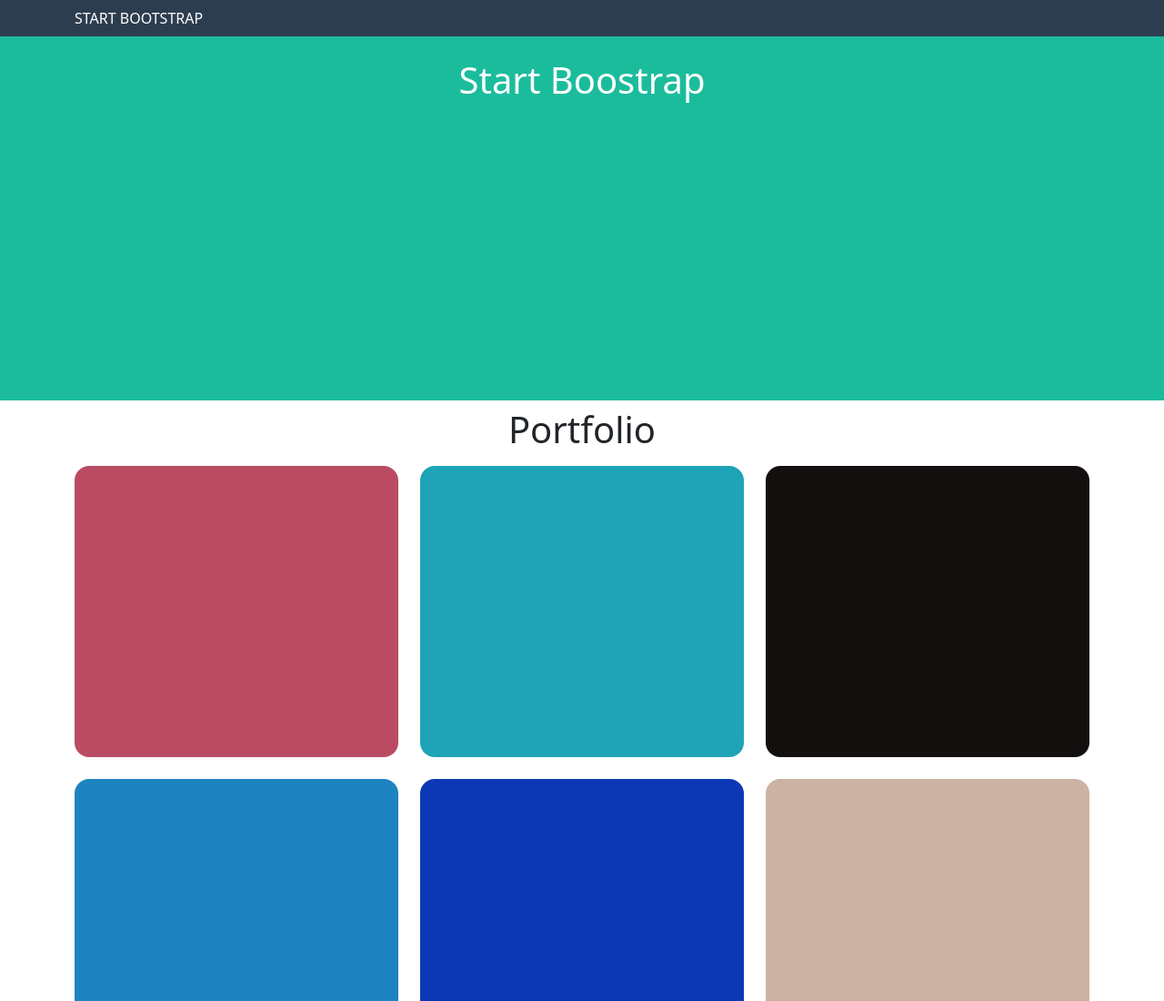
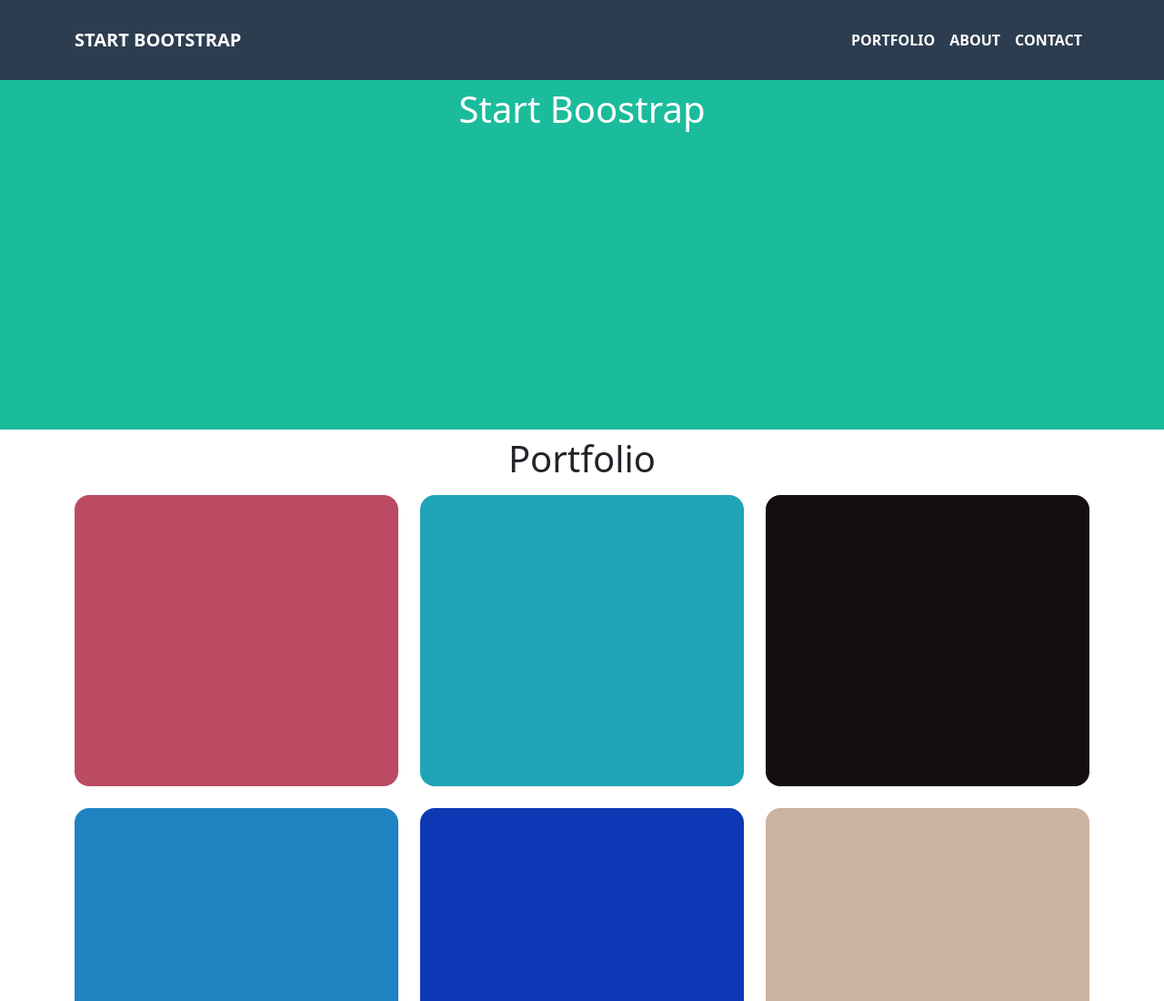
Before and after one commit to RiccardoNestola/html-css-bootstrap-freelancer, a plain HTML site: page index.html in a window 1280 px wide. Shown: the top 1100 px of the page at 91% size. Drawn offline with nearby package versions, Linux system fonts and the light colour scheme.

Commit message:
complete navbar

```diff
--- a/css/style.css
+++ b/css/style.css
@@ -1,4 +1,9 @@
-header{
+body{
+    margin-top: 72px;
+
+}
+
+nav{
     background-color: #2D3D50;
 }
 
--- a/index.html
+++ b/index.html
@@ -13,14 +13,25 @@
 <body>
 
     <header>
-    <nav class="navbar">
+      <nav class="navbar fixed-top navbar-dark navbar-expand-lg">
         <div class="container">
-        <div class="row">
-          <div class="col-12">
-            <span class=" text-white navbar-text text-uppercase">
-              Start Bootstrap
-            </span>
-          </div>
+          <a class="navbar-brand fw-bold text-uppercase text-white" href="#">Start bootstrap</a>
+          <button class="navbar-toggler" type="button" data-bs-toggle="collapse" data-bs-target="#navbarNav" aria-controls="navbarNav" aria-expanded="false" aria-label="Toggle navigation">
+            <span class="navbar-toggler-icon"></span>
+          </button>
+          <div class="collapse navbar-collapse" id="navbarNav">
+            <ul class="nav navbar-nav ms-auto py-3">
+
+              <li class="nav-item">
+                <a class="nav-link fw-bold text-white text-uppercase" href="#">Portfolio</a>
+              </li>
+              <li class="nav-item">
+                <a class="nav-link fw-bold text-white text-uppercase" href="#">About</a>
+              </li>
+              <li class="nav-item">
+                <a class="nav-link fw-bold text-white text-uppercase">Contact</a>
+              </li>
+            </ul>
           </div>
         </div>
       </nav>
@@ -64,8 +75,6 @@
           <div class="my_card-6 rounded-4 mb-5"></div>
         </div>
       </div>
-
-
     </div>
 
 
@@ -111,6 +120,8 @@
       </div>
     </div>
 
+  </main>
+
 
     <footer class="container-fluid py-4">
       <div class="row">
@@ -136,7 +147,6 @@
       </div>
 
 
-    </footer>
 
 
       <div class="row my_little_footer">
@@ -150,17 +160,24 @@
         </div>
       </div>
 
+    </footer>
 
 
 
 
 
 
-  </main>
 
 
 
 
+
+
+
+
+
+    <script src="https://cdn.jsdelivr.net/npm/bootstrap@5.2.2/dist/js/bootstrap.bundle.min.js" integrity="sha384-OERcA2EqjJCMA+/3y+gxIOqMEjwtxJY7qPCqsdltbNJuaOe923+mo//f6V8Qbsw3" crossorigin="anonymous"></script>
+
 </body>
 
 </html>
```
Also changed, not shown: img/avatar.svg (added), img/cabin.png (added), img/cake.png (added), img/circus.png (added), img/game.png (added), img/safe.png (added), img/submarine.png (added). Lines whose indentation alone changed are shown as unchanged.
